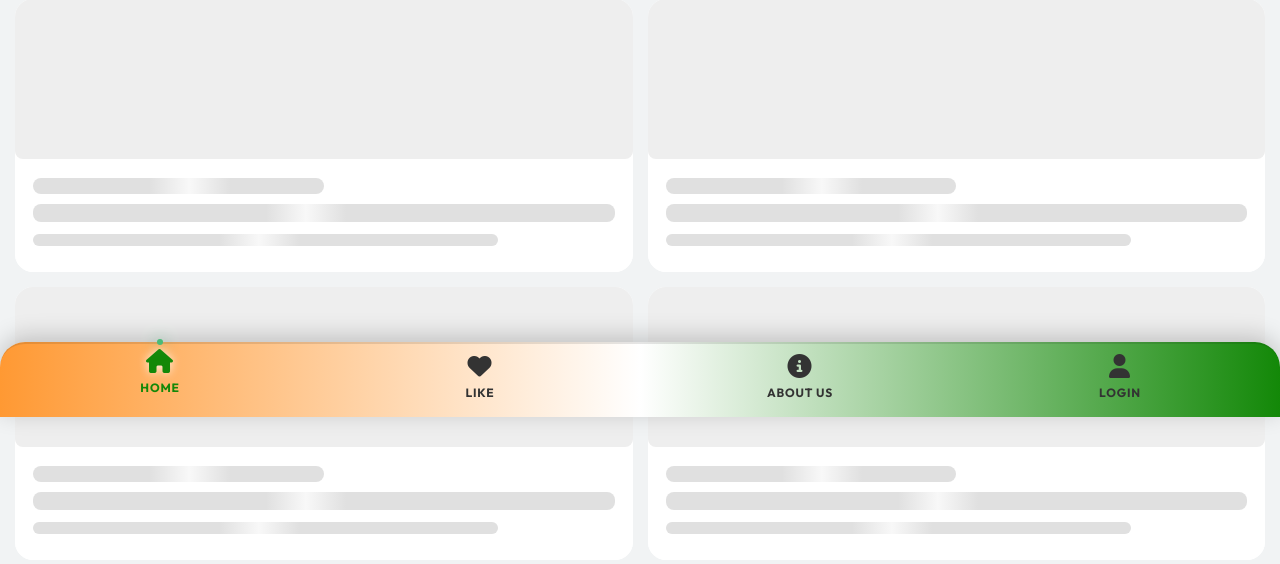
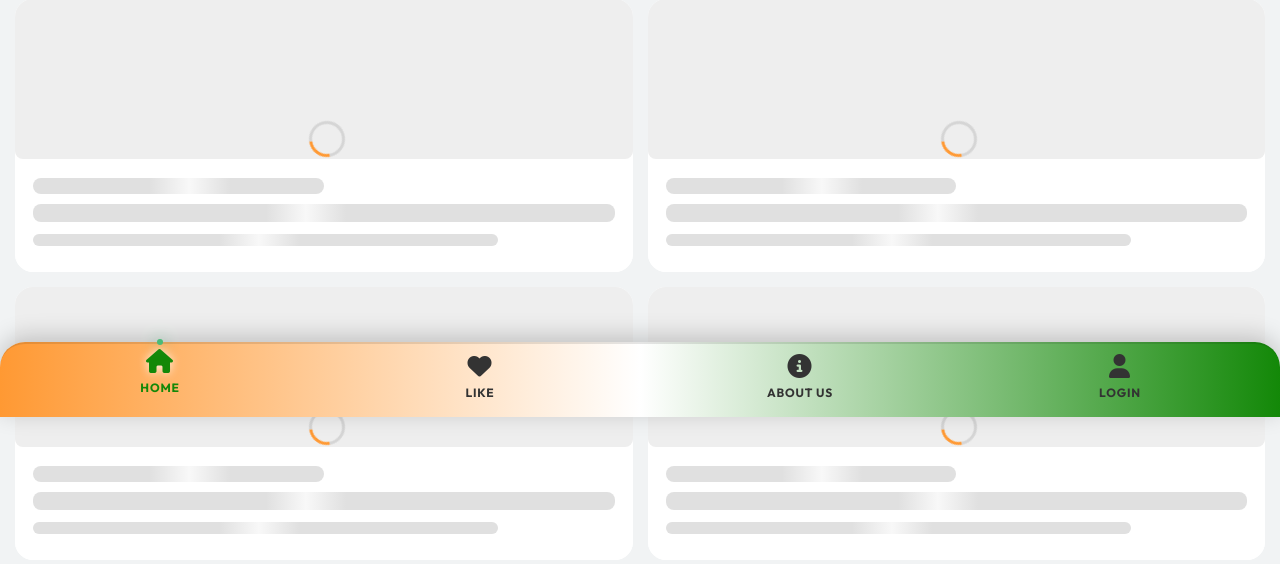
Before and after one commit to ajaykumarak7700/BHUMIDEKHOfinal, a PHP site: page / in a window 1280 px wide. Shown: the part 383-947 px from the top of the page. Run offline with PHP 8.4, Linux system fonts and the light colour scheme; some libraries are stand-ins or nearby versions.

Commit message:
UI Polish: Add centered Loading Spinner to Skeleton Cards

```diff
--- a/style.css
+++ b/style.css
@@ -1567,3 +1567,39 @@
     border-radius: 6px;
     margin-top: 10px;
 }
+
+/* Centered Spinner in Skeleton */
+.skeleton-card {
+    position: relative;
+    overflow: hidden;
+}
+
+/* The Spinner Circle */
+.skeleton-card::after {
+    content: '';
+    position: absolute;
+    top: 50%;
+    left: 50%;
+    width: 30px;
+    height: 30px;
+    margin-left: -15px;
+    /* Center horizontally */
+    margin-top: -15px;
+    /* Center vertically */
+    border: 3px solid rgba(0, 0, 0, 0.1);
+    border-top: 3px solid #FF9933;
+    /* Orange spinner */
+    border-radius: 50%;
+    animation: spin 1s linear infinite;
+    z-index: 5;
+}
+
+@keyframes spin {
+    0% {
+        transform: rotate(0deg);
+    }
+
+    100% {
+        transform: rotate(360deg);
+    }
+}
```
